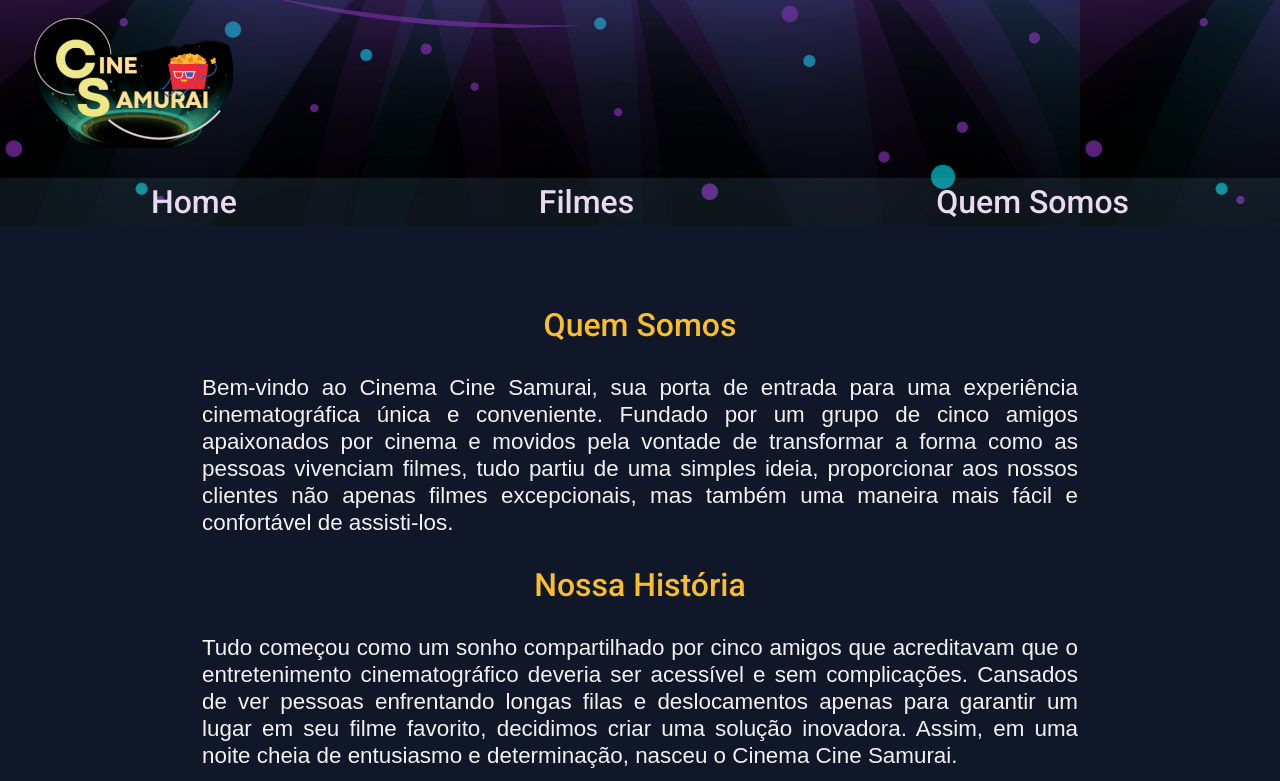
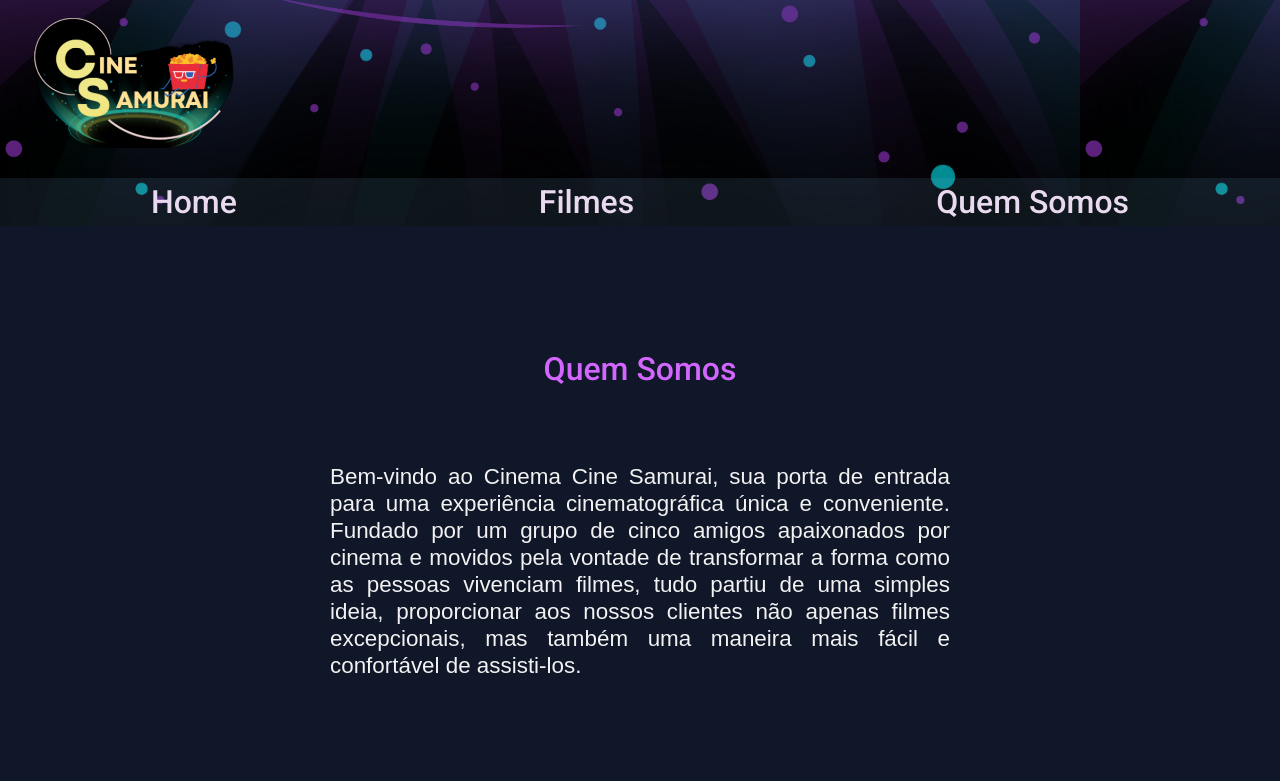
Before and after one commit to ericafernandaj/CineSamurai, a React (Vite) app: page /QuemSomos in a window 1280 px wide. Shown: the top 781 px of the page. Built offline with nearby package versions, Linux system fonts and the light colour scheme.

Commit message:
style: estilos page QuemSomos

```diff
--- a/src/components/views/Banners/BannerQuemSomos/BannerQuemSomos.jsx
+++ b/src/components/views/Banners/BannerQuemSomos/BannerQuemSomos.jsx
@@ -19,8 +19,8 @@ const BannerQuemSomos = () => {
           </p>
         </div>
 
-        <h2>Nossa História </h2>
         <div>
+          <h2>Nossa História </h2>
           <p>
             Tudo começou como um sonho compartilhado por cinco amigos que
             acreditavam que o entretenimento cinematográfico deveria ser
@@ -32,9 +32,10 @@ const BannerQuemSomos = () => {
           </p>
         </div>
 
-        <h2>Nossa Missão</h2>
+
 
         <div>
+          <h2>Nossa Missão</h2>
           <h3>Facilitar o Acesso</h3>
           <p>
             Queremos simplificar o processo de assistir a um filme. Com nossa
--- a/src/components/views/Banners/BannerQuemSomos/BannerQuemSomos.style.js
+++ b/src/components/views/Banners/BannerQuemSomos/BannerQuemSomos.style.js
@@ -6,7 +6,7 @@ export const StyleQuemSomos = styled.div`
     flex-direction: column;
     align-items: center;
     border: solid white;
-    width: 70%;
+    width: 50%;
     margin: 80px auto;
     border: none;
     color: #f2f2f2;
@@ -30,13 +30,15 @@ export const StyleQuemSomos = styled.div`
     font-weight: 500;
     text-decoration: none;
     font-size: 2rem;
-    color: #fabd2b;
+    color: #d266ff;
+    text-align: center;
+    margin:7%;
   }
 
   h3 {
     font-size: 1.3rem;
-    color: #fabd2b;
-    margin: 1.5%;
+    color:#d266ff;
+    margin: 2%;
     text-align: center;
 
   }
```
